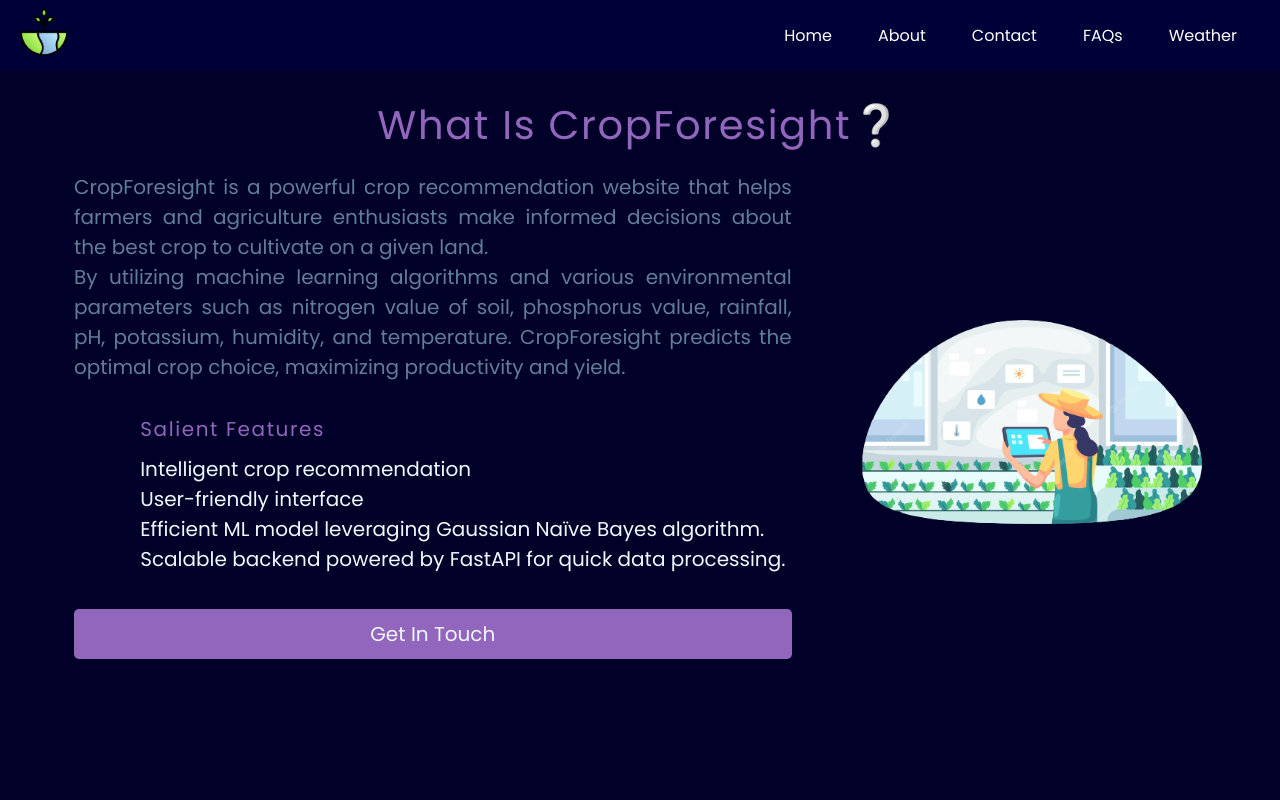
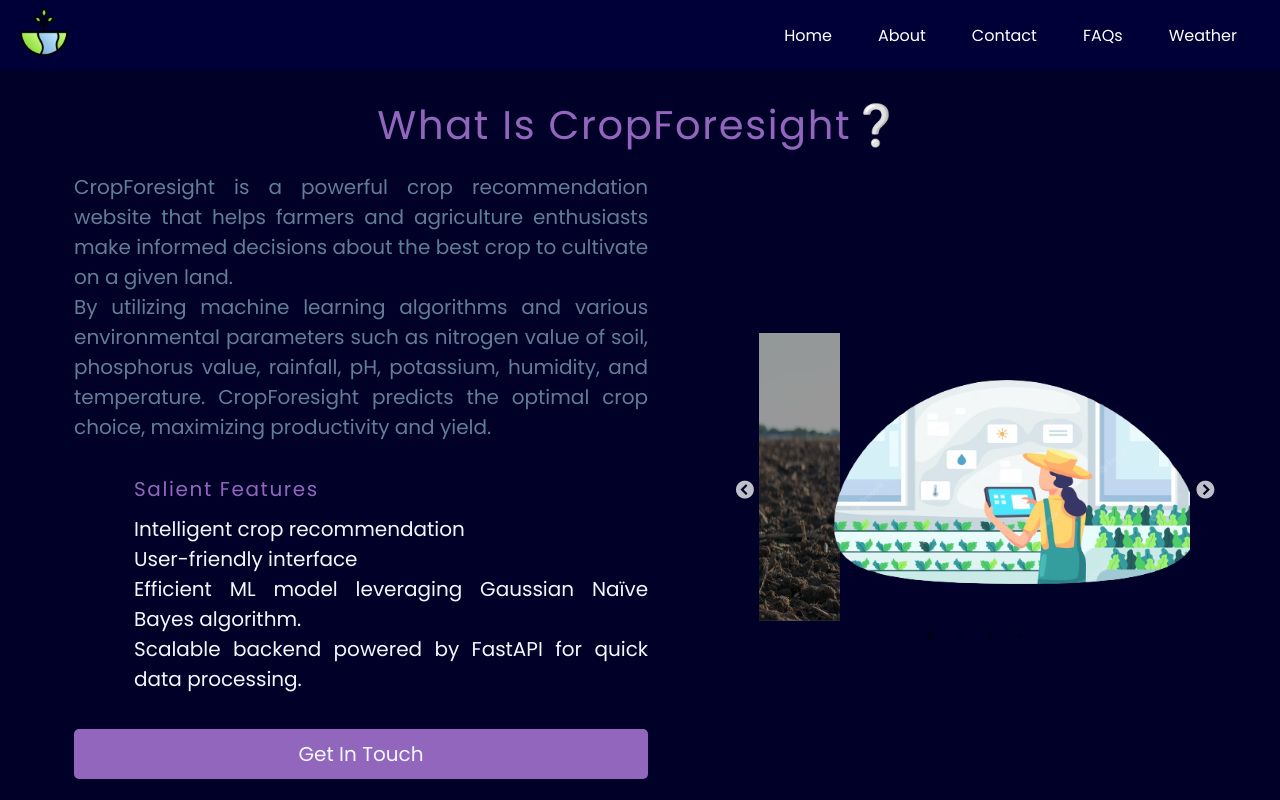
Before and after one commit to abhijeet141/CropForesight-FrontEnd, a React (Create React App) app: page /about in a window 1280 px wide. Shown: the top 800 px of the page. Built offline with nearby package versions, Linux system fonts and the light colour scheme; a web font is replaced by a local one.

Commit message:
About page updated

```diff
--- a/src/components/about.css
+++ b/src/components/about.css
@@ -75,13 +75,19 @@ ul{
     /* background-color: yellow; */
 }
 
-.content .right{
-    flex: 0.4;
-    /* background-color: pink; */
+.slider{
+  width: 180%;
+  height: 160%;
+  margin-left: -80px;
 }
-.content .right img{
-    width: 100%;
-    height: 100%;
+.slider-box{
+  width: 20%;
+  display: block;
+  margin: auto;
+}
+.slider-div img{
+  width: 32rem;
+  height: 18rem;
 }
 h3{
     font-weight: 300;
@@ -89,6 +95,15 @@ h3{
     color: rgb(147, 102, 189);
 }
 
+@media only screen and (max-width: 1024px){
+  .slider-div img{
+      width: 21.5rem;
+      height: 12rem;
+  }
+  .slider{
+      margin-top: -150px;
+  }
+}
 @media only screen and (max-width: 850px){
     .aboutMain{
         display: flex;
--- a/src/components/about.js
+++ b/src/components/about.js
@@ -1,37 +1,58 @@
 import React from "react";
-import './about.css';
-import './nav.css'
-import logo from '../assets/earth.png';
-import aboutPic from '../assets/about.png';
-import { useNavigate, Link } from 'react-router-dom';
+import "./about.css";
+import "./nav.css";
+import logo from "../assets/earth.png";
+import aboutPic from "../assets/about.png";
+import image1 from "../assets/image1.png";
+import image2 from "../assets/image2.png";
+import image3 from "../assets/image3.png";
+import { useNavigate, Link } from "react-router-dom";
+import Slider from "react-slick";
+import "slick-carousel/slick/slick.css";
+import "slick-carousel/slick/slick-theme.css";
 import Review from "./Review";
 
-
-
 const About = () => {
-
   const navigate = useNavigate();
 
   const handleClick = () => {
-        navigate('/contact'); // Replace '/other-page' with the desired URL of the page you want to navigate to
+    navigate("/contact"); // Replace '/other-page' with the desired URL of the page you want to navigate to
+  };
+  const settings = {
+    dots: true,
+    infinite: true,
+    speed: 500,
+    slidesToShow: 1,
+    slidesToScroll: 1
   };
   return (
     <>
       {/* nav bar */}
-            <div className='nav'>
+      <div className="nav">
         <header>
           <nav>
             <div className="left" style={{ color: "red" }}>
-                            <Link to="/"><img src={logo} /></Link>
+              <Link to="/">
+                <img src={logo} />
+              </Link>
             </div>
             <div className="right">
               <ul>
-                                <li><Link to="/">Home</Link></li>
-                                <li><Link to="/about">About</Link></li>
-                                <li><Link to="/contact" >Contact</Link></li>
-                                <li><Link to="/faq" >FAQs</Link></li>
-                                <li><Link to="/Weather">Weather</Link></li>
-
+                <li>
+                  <Link to="/">Home</Link>
+                </li>
+                <li>
+                  <Link to="/about">About</Link>
+                </li>
+                <li>
+                  <Link to="/contact">Contact</Link>
+                </li>
+                <li>
+                  <Link to="/faq">FAQs</Link>
+                </li>
+                <li>
+                  <Link to="/Weather">Weather</Link>
+                </li>
               </ul>
             </div>
           </nav>
@@ -43,25 +64,48 @@ const About = () => {
         <h1 className="about"> What Is CropForesight❔ </h1>
         <div className="content">
           <div className="left">
-                        <p>CropForesight is a powerful crop recommendation website that helps farmers and agriculture enthusiasts make informed decisions about the best crop to cultivate on a given land.<br />
-                            By utilizing machine learning algorithms and various environmental parameters such as nitrogen value of soil, phosphorus value, rainfall, pH, potassium, humidity, and temperature. CropForesight predicts the optimal crop choice, maximizing productivity and yield.</p>
+            <p>
+              CropForesight is a powerful crop recommendation website that helps
+              farmers and agriculture enthusiasts make informed decisions about
+              the best crop to cultivate on a given land.
+              <br />
+              By utilizing machine learning algorithms and various environmental
+              parameters such as nitrogen value of soil, phosphorus value,
+              rainfall, pH, potassium, humidity, and temperature. CropForesight
+              predicts the optimal crop choice, maximizing productivity and
+              yield.
+            </p>
 
             <ul className="feature">
               <h3>Salient Features</h3>
+              <li>Intelligent crop recommendation</li>
+              <li>User-friendly interface </li>
               <li>
-                                Intelligent crop recommendation</li>
+                Efficient ML model leveraging Gaussian Naïve Bayes algorithm.
+              </li>
               <li>
-                                User-friendly interface </li>
-                            <li>Efficient ML model leveraging Gaussian Naïve Bayes algorithm.</li>
-                            <li>
-                                Scalable backend powered by FastAPI for quick data processing.</li>
+                Scalable backend powered by FastAPI for quick data processing.
+              </li>
             </ul>
 
-                        <button onClick={handleClick} >Get In Touch</button>
-
+            <button onClick={handleClick}>Get In Touch</button>
           </div>
-                    <div className="right">
+          <div className="slider-box">
+            {/* <img src={aboutPic} alt="about" /> */}
+            <Slider {...settings} className="slider">
+              <div className="slider-div">
                 <img src={aboutPic} alt="about" />
+              </div>
+              <div className="slider-div">
+                <img src={image1} alt="about" />
+              </div>
+              <div className="slider-div">
+                <img src={image2} alt="about" />
+              </div>
+              <div className="slider-div">
+                <img src={image3} alt="about" />
+              </div>
+            </Slider>
           </div>
         </div>
       </div>
@@ -71,7 +115,7 @@ const About = () => {
             <h2>Our Testimonials</h2>
             <div className="underline"></div>
           </div>
-        <Review/>
+          <Review />
         </section>
       </main>
     </>
```
Lines whose indentation alone changed are shown as unchanged.
